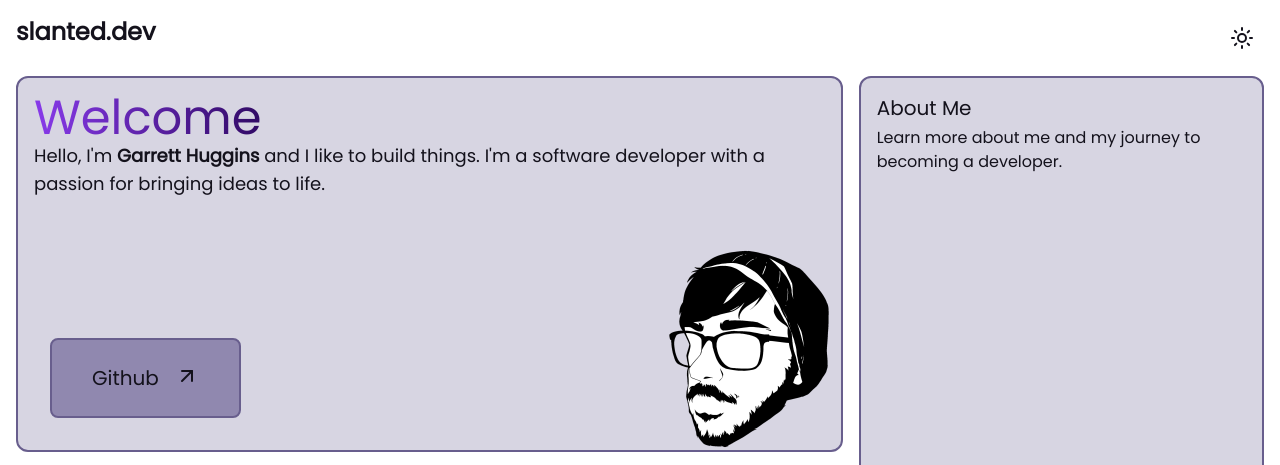
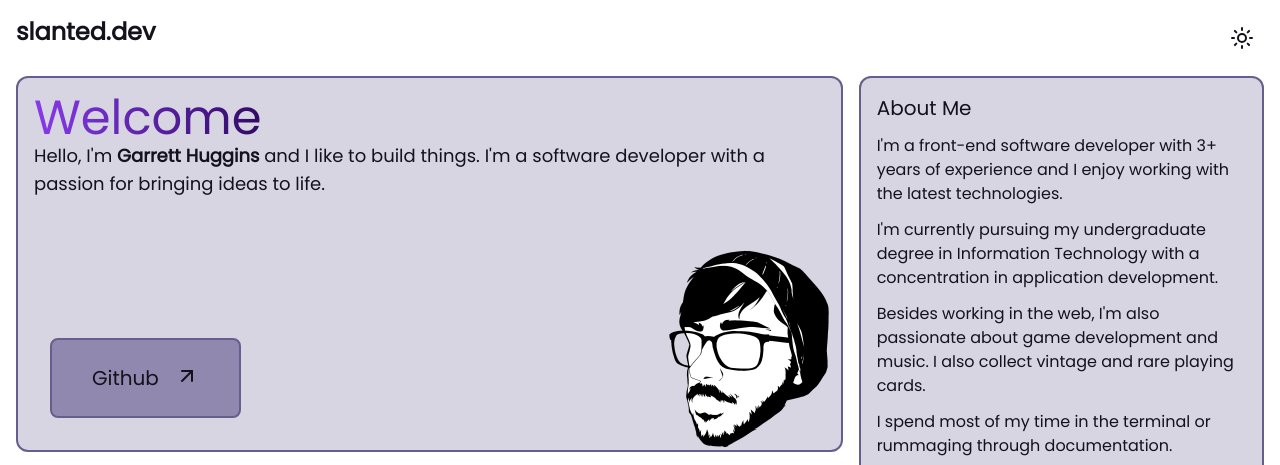
Before and after one commit to garrett-huggins/portfolio-v3, an Astro site: page / in a window 1280 px wide. Shown: the top 465 px of the page. Built offline with nearby package versions, Linux system fonts and the light colour scheme; Astro itself is replaced by a stand-in of ours.

Commit message:
update about me

```diff
--- a/src/pages/index.astro
+++ b/src/pages/index.astro
@@ -45,8 +45,23 @@ import { Icon } from "astro-icon";
       </div>
     </Card>
     <!-- ABOUT ME -->
-    <Card id="about" grid="col-span-2 row-span-3" title="About Me">
-      <p>Learn more about me and my journey to becoming a developer.</p>
+    <Card id="about" grid="col-span-2 row-span-3 space-y-3" title="About Me">
+      <p>
+        I'm a front-end software developer with 3+ years of experience and I
+        enjoy working with the latest technologies.
+      </p>
+      <p>
+        I'm currently pursuing my undergraduate degree in Information Technology
+        with a concentration in application development.
+      </p>
+      <p>
+        Besides working in the web, I'm also passionate about game development
+        and music. I also collect vintage and rare playing cards.
+      </p>
+      <p>
+        I spend most of my time in the terminal or rummaging through
+        documentation.
+      </p>
     </Card>
     <!-- CONTACT -->
     <Card id="contact" grid="col-span-2 overflow-hidden" title="Contact">
```
